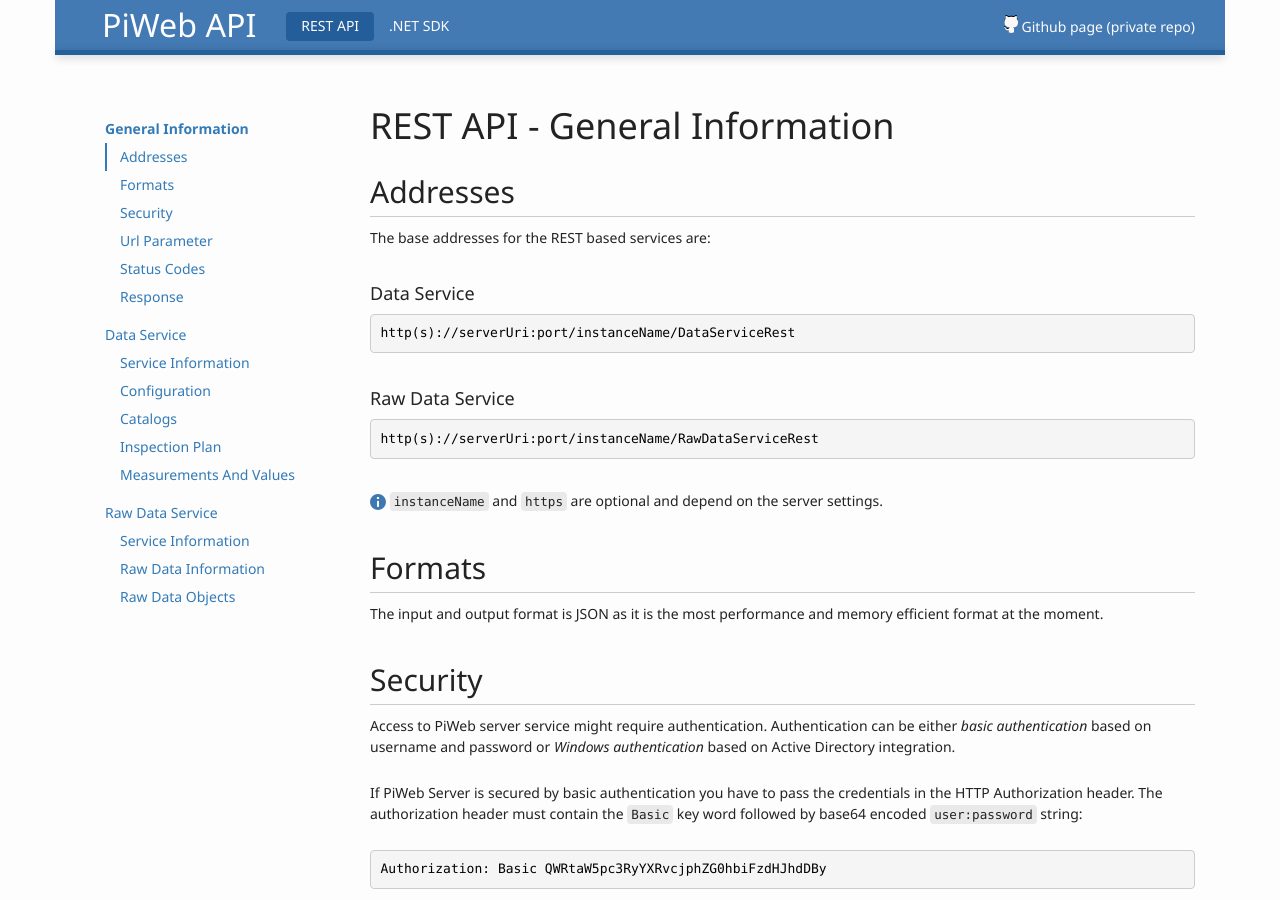
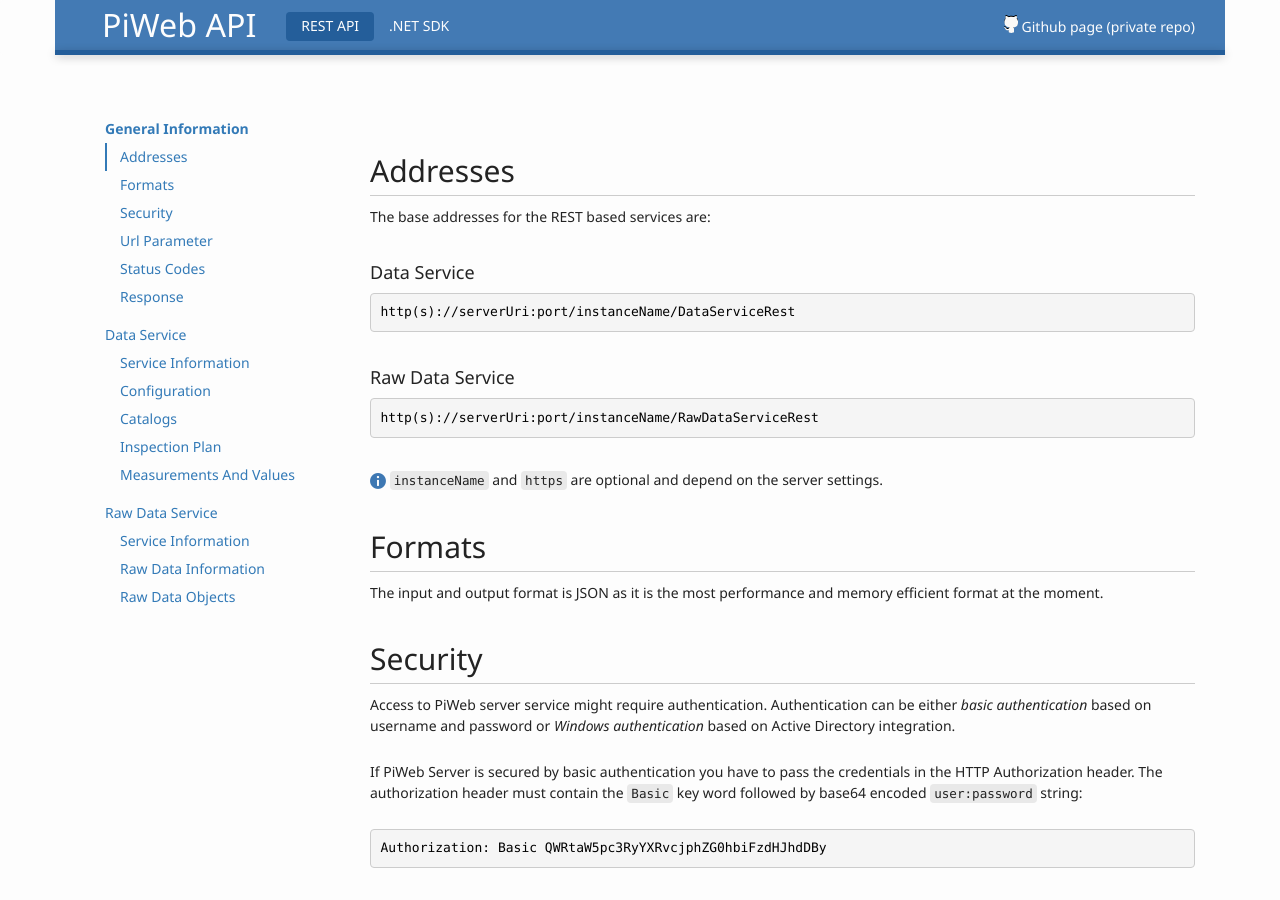
Before and after one commit to ZEISS-PiWeb/PiWeb-Api, a Jekyll site: the page built from _pages/011-restapi-general.md, in a window 1280 px wide and 900 px high. Built offline with Jekyll 4.4.1, drawn with Linux system fonts in a browser that asks for light colours.

Commit message:
Update frame.html

```diff
--- a/_layouts/frame.html
+++ b/_layouts/frame.html
@@ -48,8 +48,7 @@
 				{% include toc_sub.html %}
 			</div>
 			<div class="col-md-9 page-main">
-        			<h1>{{page.title}}{% if page.subTitle %} - {{page.subTitle}}{% endif%}</h1>
-				{{content}}
+        			{{content}}
 				<div style="height:70px;"></div>
 			</div>
 		 </div>
```
